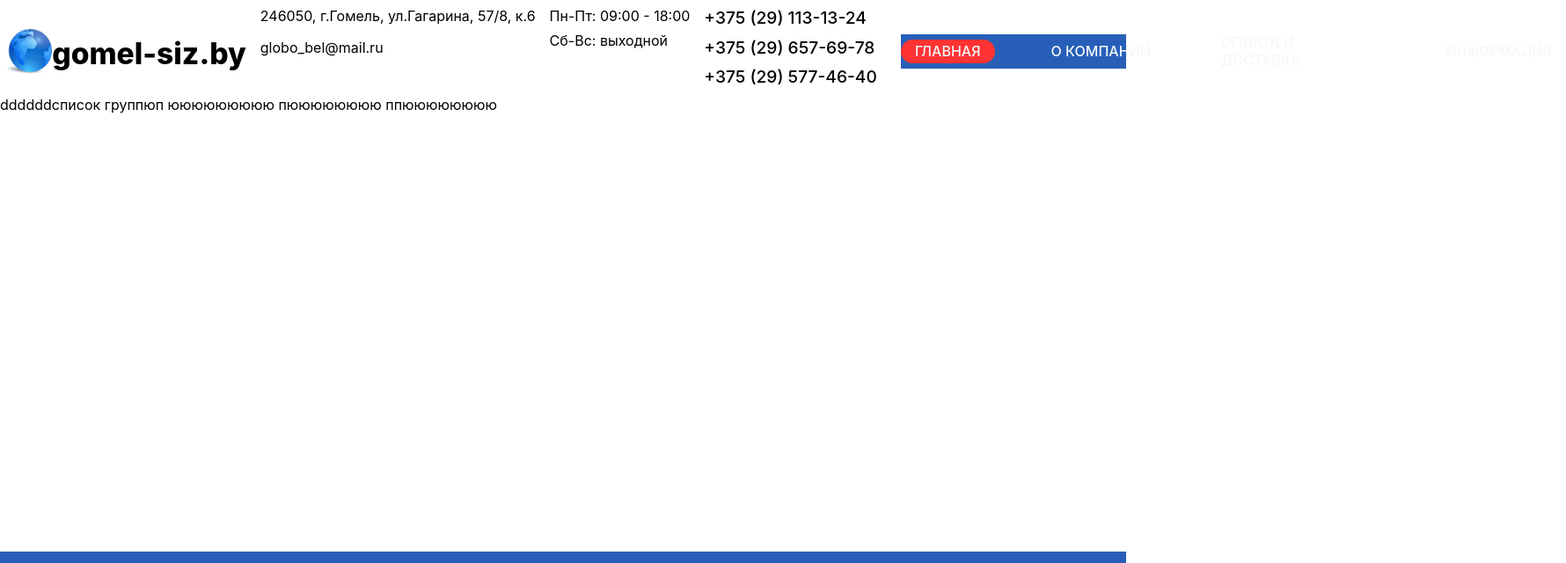
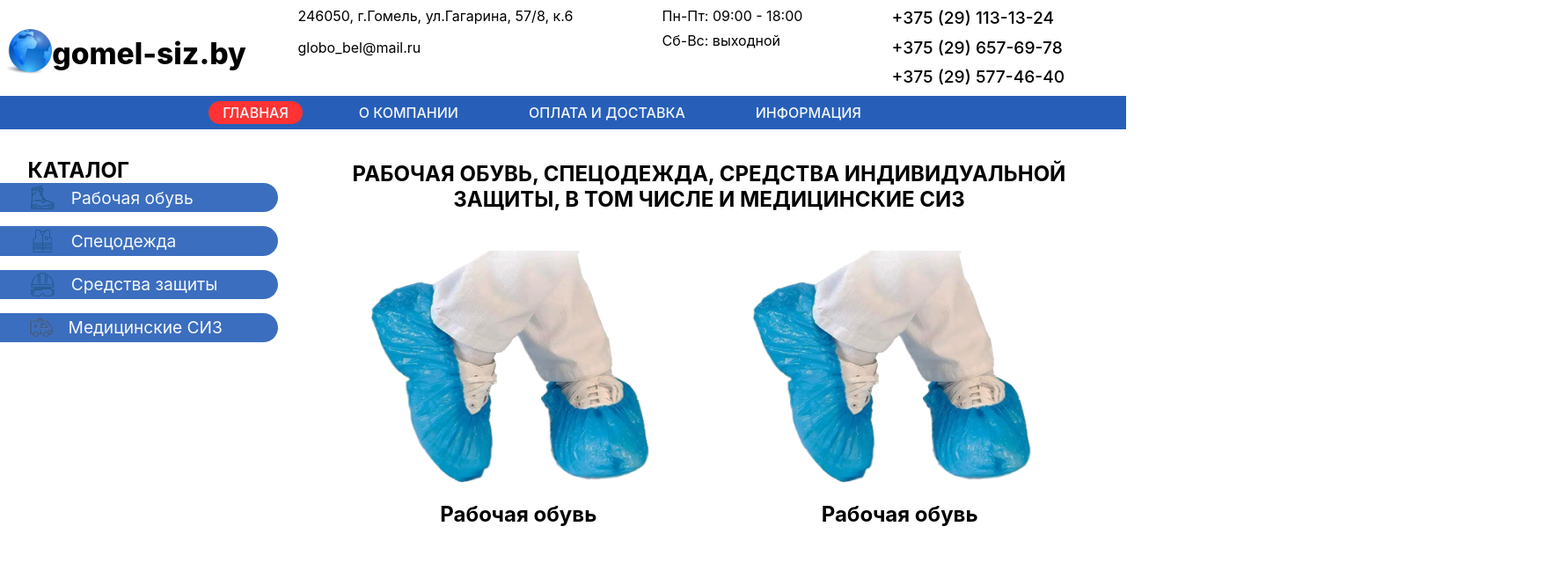
Before and after one commit to VitaliSantalau/siz-gomel.by, a Gatsby site in the folder client/: page / in a window 1280 px wide. Shown: the top 640 px of the page at 88% size, 1780 px wide, since content can reach past the window. Built offline with nearby package versions, Linux system fonts and the light colour scheme; Gatsby itself is replaced by a stand-in of ours.

Commit message:
create main view

```diff
--- a/client/src/components/catalogNav.js
+++ b/client/src/components/catalogNav.js
@@ -1,20 +1,24 @@
 import React from "react";
 import { Link } from "gatsby";
 
-  import style from "../css/catalogNav.module.css";
+import style from "../css/catalogNav.module.css";
 import workShoesIcon from "../icons/foot.png";
+import workClothesIcon from "../icons/clothes.png";
+import siz from "../icons/siz.png";
+import medical from "../icons/medical.png";
 
 export default function CatalogNav() {
 
+
   return (
-    <nav>
+    <nav className={style.nav}>
       <h2 className={style.wordCATALOG}>КАТАЛОГ</h2>
       <div className={style.containerGroupSubgroup}>
-        <Link to="/work-shoes/" className={style.group} activeClassName={style.activeGroup}>
-          <img className="groupIcon" src={workShoesIcon} alt="work-shoes-icon" />
-          <div className="groupText">Рабочая обувь</div>
-        </Link>
-        <div className="containerSubgroup">
+        <div className={style.group}>
+          <img className={style.groupIcon} src={workShoesIcon} alt="work shoes icon" />
+          <div className={style.groupText}>Рабочая обувь</div>
+        </div>
+        <div className={style.containerSubgroup}>
           <Link to="/work-shoes-berts/" className={style.subgroup} activeClassName={style.activeSubGroup}>Берцы</Link>
           <Link to="/work-shoes-boots/" className={style.subgroup} activeClassName={style.activeSubGroup}>Ботинки</Link>
           <Link to="/work-shoes-low-boots/" className={style.subgroup} activeClassName={style.activeSubGroup}>Полуботинки</Link>
@@ -23,43 +27,43 @@ export default function CatalogNav() {
           <Link to="/work-shoes-slippers/" className={style.subgroup} activeClassName={style.activeSubGroup}>Тапочки</Link>
         </div>
       </div>
-      <div className="containerGroupSubgroup">
-        <div class="clothes group">
-          <img className="groupIcon" src="./icons/clothes.png" alt=""/>
-          <div class="groupText">Спецодежда</div>
-        </div>
-        <div class="containerSubgroup">
-          <a className={style.subgroup} href="./pages/winterClothes.html">Зимняя одежда</a>
-          <a className={style.subgroup} href="./pages/summerClothes.html">Летняя одежда</a>
-          <a className={style.subgroup} href="./pages/waterproofClothes.html">Влагозащитная одежда</a>
-          <a className={style.subgroup} href="./pages/acidClothes.html">Одежда от кислот</a>
-          <a className={style.subgroup} href="./pages/weldingClothes.html">Одежда сварщика</a>
-          <a className={style.subgroup} href="./pages/signalVest.html">Жилеты сигнальные</a>
+      <div className={style.containerGroupSubgroup}>
+        <Link to="/work-clothes/" className={style.group} activeClassName={style.activeGroup}>
+          <img className={style.groupIcon}  src={workClothesIcon} alt="work clothes icon"/>
+          <div className={style.groupText}>Спецодежда</div>
+        </Link>
+        <div className={style.containerSubgroup}>
+          <Link to="/work-clothes-winter-clothes" className={style.subgroup} activeClassName={style.activeSubGroup}>Зимняя одежда</Link>
+          <Link to="/work-clothes-summer-clothes" className={style.subgroup} activeClassName={style.activeSubGroup}>Летняя одежда</Link>
+          <Link to="/work-clothes-waterproof-clothes" className={style.subgroup} activeClassName={style.activeSubGroup}>Влагозащитная одежда</Link>
+          <Link to="/work-clothes-acid-clothes" className={style.subgroup} activeClassName={style.activeSubGroup}>Одежда от кислот</Link>
+          <Link to="/work-clothes-welding-clothes" className={style.subgroup} activeClassName={style.activeSubGroup}>Одежда сварщика</Link>
+          <Link to="/work-clothes-signal-vest" className={style.subgroup} activeClassName={style.activeSubGroup}>Жилеты сигнальные</Link>
         </div>
       </div>
-      <div className="containerGroupSubgroup">
-        <div class="siz group">
-          <img class="groupIcon" src="./icons/siz.png" alt=""/>
-          <div class="groupText">Средства защиты</div>
-        </div>
-        <div class="containerSubgroup">
-          <a className={style.subgroup} href="./pages/eyeProtection.html">Защита глаз</a>
-          <a className={style.subgroup} href="./pages/headProtection.html">Защита головы</a>
-          <a className={style.subgroup} href="./pages/respiratoryProtection.html">Защита органов дыхания</a>
-          <a className={style.subgroup} href="./pages/hearingProtection.html">Защита органов слуха</a>
-          <a className={style.subgroup} href="./pages/heightProtection.html">Защита при высотных работах</a>
-          <a className={style.subgroup} href="./pages/handProtection.html">Защита рук</a>
+      <div className={style.containerGroupSubgroup}>
+        <Link to="/personal-protective-equipment/" className={style.group} activeClassName={style.activeGroup}>
+          <img className={style.groupIcon}  src={siz} alt="personal protective equipment icon"/>
+          <div className={style.groupText}>Средства защиты</div>
+        </Link>
+        <div className={style.containerSubgroup}>
+          <Link to="/personal-protective-equipment-eye-protection/" className={style.subgroup} activeClassName={style.activeSubGroup}>Защита глаз</Link>
+          <Link to="/personal-protective-equipment-head-protection/" className={style.subgroup} activeClassName={style.activeSubGroup}>Защита головы</Link>
+          <Link to="/personal-protective-equipment-respiratory-protection/" className={style.subgroup} activeClassName={style.activeSubGroup}>Защита органов дыхания</Link>
+          <Link to="/personal-protective-equipment-hearing-protection/" className={style.subgroup} activeClassName={style.activeSubGroup}>Защита органов слуха</Link>
+          <Link to="/personal-protective-equipment-height-protection/" className={style.subgroup} activeClassName={style.activeSubGroup}>Защита при высотных работах</Link>
+          <Link to="/personal-protective-equipment-hand-protection/" className={style.subgroup} activeClassName={style.activeSubGroup}>Защита рук</Link>
         </div>
       </div>
-      <div class="containerGroupSubgroup">
-        <div class="medicine group">
-          <img class="groupIcon" src="./icons/medicine.png" alt=""/>
-          <div class="groupText">Медицинские СИЗ</div>
-        </div>
-        <div class="containerSubgroup">
-          <a className={style.subgroup} href="./pages/flap.html">Щитки</a>
-          <a className={style.subgroup} href="./pages/shoeCover.html">Бахилы</a>
-          <a className={style.subgroup} href="./pages/shoeCover.html">Маски</a>
+      <div className={style.containerGroupSubgroup}>
+        <Link to="/medical-protection/" className={style.group} activeClassName={style.activeGroup}>
+          <img className={style.groupIcon} src={medical} alt="medical protection icon"/>
+          <div className={style.groupText}>Медицинские СИЗ</div>
+        </Link>
+        <div className={style.containerSubgroup}>
+          <Link to="/medical-protection-flaps/" className={style.subgroup} activeClassName={style.activeSubGroup}>Щитки</Link>
+          <Link to="/medical-protection-shoe-covers/" className={style.subgroup} activeClassName={style.activeSubGroup}>Бахилы</Link>
+          <Link to="/medical-protection-masks/" className={style.subgroup} activeClassName={style.activeSubGroup}>Маски</Link>
         </div>
       </div>
     </nav>
--- a/client/src/components/header.js
+++ b/client/src/components/header.js
@@ -49,8 +49,8 @@ export default function Header() {
             <a className={style.phone} href="tel:375295774640">+375 (29) 577-46-40</a>
           </div>
         </div>
-        <PageNav />
       </div>
+      <PageNav />
     </header>
   )
 };
--- /dev/null
+++ b/client/src/components/mainSection.js
@@ -0,0 +1,39 @@
+import React from "react";
+import { Link } from "gatsby";
+import style from "../css/mainSection.module.css";
+import workShoesImage from "../images/Бахилы.png"
+
+export default function MainSection() {
+
+  return (
+    <section className={style.mainSection}>
+      <h1> РАБОЧАЯ ОБУВЬ, СПЕЦОДЕЖДА, СРЕДСТВА ИНДИВИДУАЛЬНОЙ ЗАЩИТЫ, В ТОМ ЧИСЛЕ И МЕДИЦИНСКИЕ СИЗ</h1>
+      <div className={style.listGroup}>
+      <Link to="/work-shoes/" className={style.group} activeClassName={style.activeGroup}>
+        <div className={style.containerGroupImage}>
+          <img className={style.groupImage} src={workShoesImage} alt="work shoes image" />
+        </div>
+        <h2 className={style.groupName}>Рабочая обувь</h2>
+      </Link>
+      <Link to="/work-shoes/" className={style.group} activeClassName={style.activeGroup}>
+        <div className={style.containerGroupImage}>
+          <img className={style.groupImage} src={workShoesImage} alt="work shoes image" />
+        </div>
+        <h2 className={style.groupName}>Рабочая обувь</h2>
+      </Link>
+      <Link to="/work-shoes/" className={style.group} activeClassName={style.activeGroup}>
+        <div className={style.containerGroupImage}>
+          <img className={style.groupImage} src={workShoesImage} alt="work shoes image" />
+        </div>
+        <h2 className={style.groupName}>Рабочая обувь</h2>
+      </Link>
+      <Link to="/work-shoes/" className={style.group} activeClassName={style.activeGroup}>
+        <div className={style.containerGroupImage}>
+          <img className={style.groupImage} src={workShoesImage} alt="work shoes image" />
+        </div>
+        <h2 className={style.groupName}>Рабочая обувь</h2>
+      </Link>
+      </div>
+    </section>
+  )
+};
--- a/client/src/components/pageNav.js
+++ b/client/src/components/pageNav.js
@@ -5,7 +5,7 @@ import style from "../css/pageNav.module.css";
 
 export default function PageNav() {
   return (
-    <nav>
+    <nav className={style.nav}>
       <Link to="/" activeClassName={style.active}>ГЛАВНАЯ</Link>
       <Link to="/about/" activeClassName={style.active}>О КОМПАНИИ</Link>
       <Link to="/delivery/" activeClassName={style.active}>ОПЛАТА И ДОСТАВКА</Link>
--- a/client/src/css/catalogNav.module.css
+++ b/client/src/css/catalogNav.module.css
@@ -1,39 +1,46 @@
-nav {
-  width: 20%;
+.nav {
+  width: 25%;
   display: flex;
   flex-direction: column;
-  margin-right: 1em 1em 2em 0;
+  margin: 2em 1em 2em 0;
 }
 
+.wordCATALOG {
+  padding-left: 10%;
+}
 
-
-.groupIcon {
-  height: 100%;
-  width: auto;
-  margin-right: .6em;
+.containerGroupSubgroup {
+  margin-bottom: 1em;
 }
 
 .group {
   width: 100%;
   display: flex;
   align-items: center;
-  flex-wrap: wrap;
-  font-size: 1.6em;
-  padding: .2rem 0 .2rem 2rem;
+  font-size: 1.2em;
   color: #f5f8f9;
   background-color: rgba(39, 95, 184, .9);
-  border-top-right-radius: 1rem;
-  border-bottom-right-radius: 1rem;
+  border-top-right-radius: 1.3em;
+  border-bottom-right-radius: 1.3em;
+}
+
+.groupIcon {
+  height: 1.4em;
+  margin: 1% 5% 1% 10%;
+}
+
+.containerSubgroup {
+  display: none;
 }
 
 .subgroup {
-  font-size: 1.4em;
+  font-size: 1.1em;
   display: -webkit-box;
   display: -ms-flexbox;
   display: flex;
   align-items: center;
   margin: .5rem 0;
-  padding-left: 6em;
+  padding-left: 15%;
   color: #000000;
 }
 
--- a/client/src/css/footer.module.css
+++ b/client/src/css/footer.module.css
@@ -10,6 +10,8 @@ footer {
 
 
 .contacts {
+  width: 100%;
+  align-self: flex-start;
   display: flex;
   justify-content: space-around;
   flex-wrap: wrap;
--- a/client/src/css/header.module.css
+++ b/client/src/css/header.module.css
@@ -1,20 +1,36 @@
+/*
+* Prefixed by https://autoprefixer.github.io
+* PostCSS: v7.0.29,
+* Autoprefixer: v9.7.6
+* Browsers: last 4 version
+*/
+
 header {
   width: 100%;
-  display: flex;
-  flex-direction: column;
 }
 
 .firstLevel {
   width: 100%;
+  display: -webkit-box;
+  display: -ms-flexbox;
   display: flex;
+  -webkit-box-pack: justify;
+      -ms-flex-pack: justify;
           justify-content: space-between;
+  -webkit-box-align: center;
+      -ms-flex-align: center;
           align-items: center;
+  -ms-flex-wrap: wrap;
       flex-wrap: wrap;
   padding-top: .5em;
 }
 
 .logo {
+  display: -webkit-box;
+  display: -ms-flexbox;
   display: flex;
+  -webkit-box-align: end;
+      -ms-flex-align: end;
           align-items: flex-end;
   margin: .5em;
 }
@@ -25,38 +41,68 @@ header {
 }
 
 .textLogo {
+  display: -webkit-box;
+  display: -ms-flexbox;
   display: flex;
+  -webkit-box-orient: vertical;
+  -webkit-box-direction: normal;
+      -ms-flex-direction: column;
           flex-direction: column;
+  -webkit-box-pack: end;
+      -ms-flex-pack: end;
           justify-content: flex-end;
   margin-bottom: .2em;
 }
 
 .siteName {
+  display: -webkit-box;
+  display: -ms-flexbox;
   display: flex;
+  -webkit-box-pack: justify;
+      -ms-flex-pack: justify;
           justify-content: space-between;
+  -webkit-box-align: center;
+      -ms-flex-align: center;
           align-items: center;
   font-size: 2.1em;
   font-weight: 800;
 }
 
 .slogan {
+  display: -webkit-box;
+  display: -ms-flexbox;
   display: flex;
+  -webkit-box-pack: justify;
+      -ms-flex-pack: justify;
           justify-content: space-between;
+  -webkit-box-align: center;
+      -ms-flex-align: center;
           align-items: center;
   font-size: .7em;
   letter-spacing: -.03rem;
 }
 
 .contacts {
+  -webkit-box-flex: 1;
+      -ms-flex-positive: 1;
           flex-grow: 1;
+  display: -webkit-box;
+  display: -ms-flexbox;
   display: flex;
+  -ms-flex-pack: distribute;
       justify-content: space-around;
+  -ms-flex-wrap: wrap;
       flex-wrap: wrap;
 }
 
 .addresses {
   font-size: 1em;
+  display: -webkit-box;
+  display: -ms-flexbox;
   display: flex;
+  -webkit-box-orient: vertical;
+  -webkit-box-direction: normal;
+      -ms-flex-direction: column;
           flex-direction: column;
 }
 
@@ -70,7 +116,12 @@ header {
 }
 
 .timeTable {
+  display: -webkit-box;
+  display: -ms-flexbox;
   display: flex;
+  -webkit-box-orient: vertical;
+  -webkit-box-direction: normal;
+      -ms-flex-direction: column;
           flex-direction: column;
 }
 
@@ -79,8 +130,15 @@ header {
 }
 
 .phones {
+  display: -webkit-box;
+  display: -ms-flexbox;
   display: flex;
+  -webkit-box-orient: vertical;
+  -webkit-box-direction: normal;
+      -ms-flex-direction: column;
           flex-direction: column;
+  -webkit-box-pack: justify;
+      -ms-flex-pack: justify;
           justify-content: space-between;
 }
 
--- a/client/src/css/layout.css
+++ b/client/src/css/layout.css
@@ -3,6 +3,13 @@
 #275fb8 - blue from globe
 #000000 - black
 #ffffff - white
+*/
+
+/*
+* Prefixed by https://autoprefixer.github.io
+* PostCSS: v7.0.29,
+* Autoprefixer: v9.7.6
+* Browsers: last 4 version
 */
 
 html {
@@ -17,8 +24,8 @@ body {
   width: 100%;
   -webkit-font-smoothing: antialiased;
   -moz-osx-font-smoothing: grayscale;
-  font-kerning: normal;
-  -moz-font-feature-settings: "kern", "liga", "clig", "calt";
+  -webkit-font-kerning: normal;
+          font-kerning: normal;
   -ms-font-feature-settings: "kern", "liga", "clig", "calt";
   -webkit-font-feature-settings: "kern", "liga", "clig", "calt";
   font-feature-settings: "kern", "liga", "clig", "calt";
@@ -27,13 +34,24 @@ body {
 .root {
   width: 100%;
   height: 100vh;
+  display: -webkit-box;
+  display: -ms-flexbox;
   display: flex;
-  flex-direction: column;
-  align-items: center;
+  -webkit-box-orient: vertical;
+  -webkit-box-direction: normal;
+      -ms-flex-direction: column;
+          flex-direction: column;
+  -webkit-box-align: center;
+      -ms-flex-align: center;
+          align-items: center;
 }
 
 main {
   width: 100%;
-  flex-grow: 1;
+  -webkit-box-flex: 1;
+      -ms-flex-positive: 1;
+          flex-grow: 1;
+  display: -webkit-box;
+  display: -ms-flexbox;
   display: flex;
 }
--- /dev/null
+++ b/client/src/css/mainSection.module.css
@@ -0,0 +1,55 @@
+.mainSection {
+  width: 75%;
+  display: flex;
+  flex-direction: column;
+  align-items: center;
+}
+
+.mainSection > h1 {
+  text-align: center;
+  margin: 1.5em;
+}
+
+.listGroup {
+  width: 100%;
+  display: flex;
+  align-items: center;
+  justify-content: space-evenly;
+  flex-wrap: wrap;
+
+}
+
+.group {
+  width: 22em;
+  height: 21em;
+  display: flex;
+  flex-direction: column;
+  justify-content: space-between;
+  align-items: center;
+  padding: .5em;
+  margin-bottom: 2em;
+
+}
+
+.group:hover {
+  border: 1px solid red;
+}
+
+.containerGroupImage {
+  width: 100%;
+  height: 100%;
+  position: relative;
+  padding-top: 56.25%; /* 16:9 Aspect Ratio */
+}
+
+.groupImage {
+  position: absolute;
+  left: 0;
+  top: 0;
+  height: 100%;
+  width: 100%;
+}
+
+.groupName {
+  height: 2em;
+}
--- a/client/src/css/pageNav.module.css
+++ b/client/src/css/pageNav.module.css
@@ -1,4 +1,4 @@
-nav {
+.nav {
   width: 100%;
   height: 2.4em;
   font-size: 1em;
@@ -11,13 +11,13 @@ nav {
   background-color: #275fb8;
 }
 
-nav>* {
+.nav>* {
   padding: .2em 1em;
   margin-right: 3em;
   border-radius: 1em;
 }
 
-nav > *:hover {
+.nav > *:hover {
   background-color: #FF3333;
 }
 
--- a/client/src/pages/index.js
+++ b/client/src/pages/index.js
@@ -1,6 +1,7 @@
 import React from 'react';
 import MainLayout from "../components/mainLayout";
 import CatalogNav from '../components/catalogNav';
+import MainSection from '../components/mainSection';
 
 
 export default function indexPage() {
@@ -8,8 +9,8 @@ export default function indexPage() {
   return (
     <MainLayout>
       <main>
-        <p>dddddd</p>
-        <p>список группюп ююююююююю пюююююююю ппюююююююю</p>
+        <CatalogNav />
+        <MainSection />
       </main>
     </MainLayout>
   )
```
Also changed, not shown: client/data/groups.json (added, +17 -0 lines), client/src/components/footer.js (indentation only), client/src/icons/medical.png (renamed from client/src/icons/medicine.png), client/src/icons/medicalWhite.png (renamed from client/src/icons/medicineWhite.png), client/src/images/Бахилы.png (added). Lines whose indentation alone changed are shown as unchanged.
